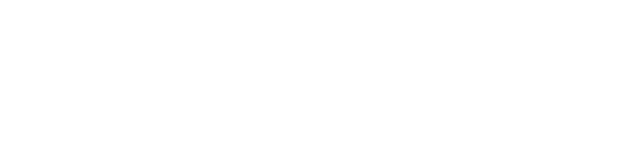
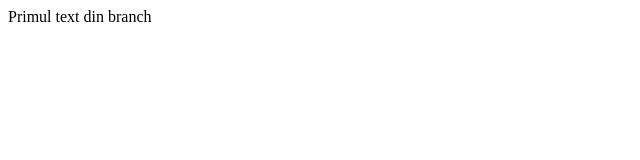
Before and after one commit to marianNechifor/Test2, a plain HTML site: page index.html in a window 1280 px wide. Shown: the whole page, without its empty margins (0-640 px from the left). Drawn offline with Linux system fonts and the light colour scheme.

Commit message:
Update index.html

```diff
--- a/index.html
+++ b/index.html
@@ -4,6 +4,6 @@
 
   </head>
   <body>
-
+    <p>Primul text din branch</p>
   </body>
 </html>
```
